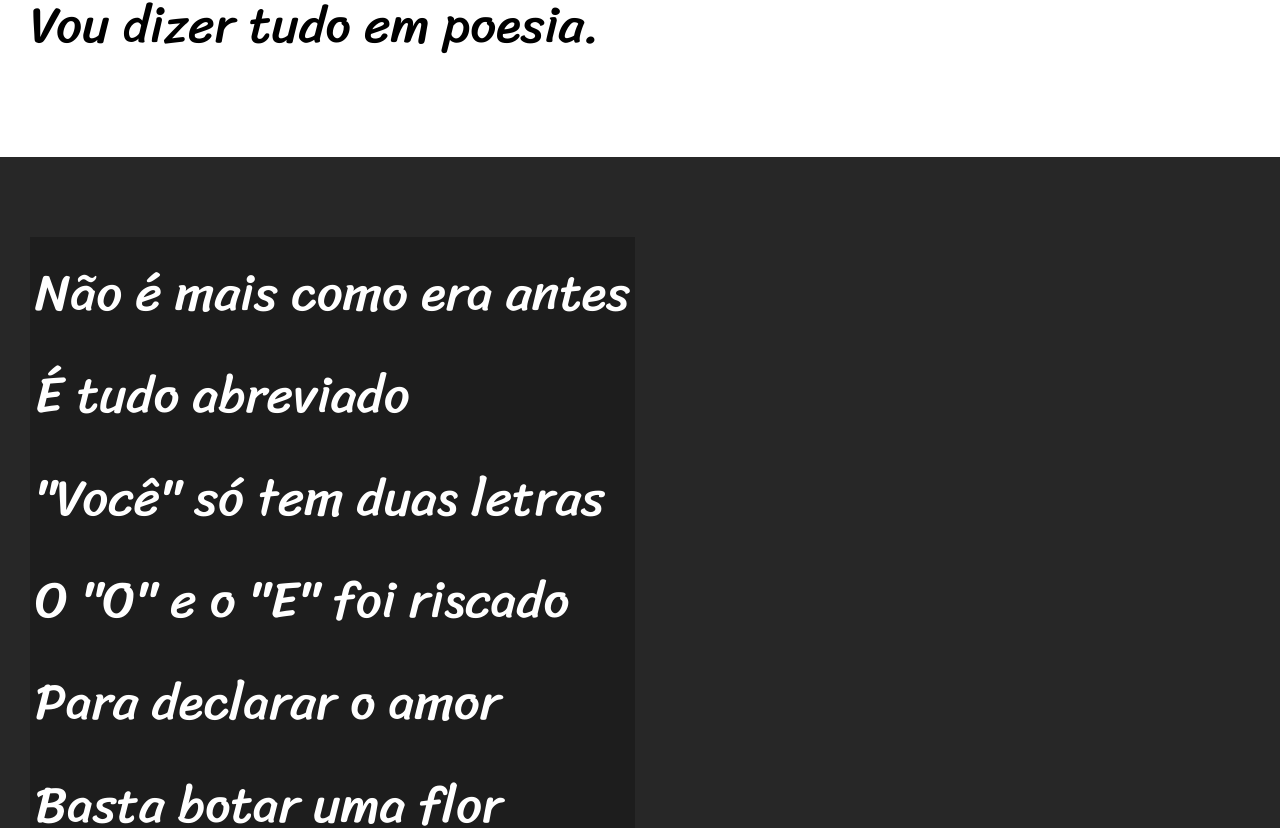
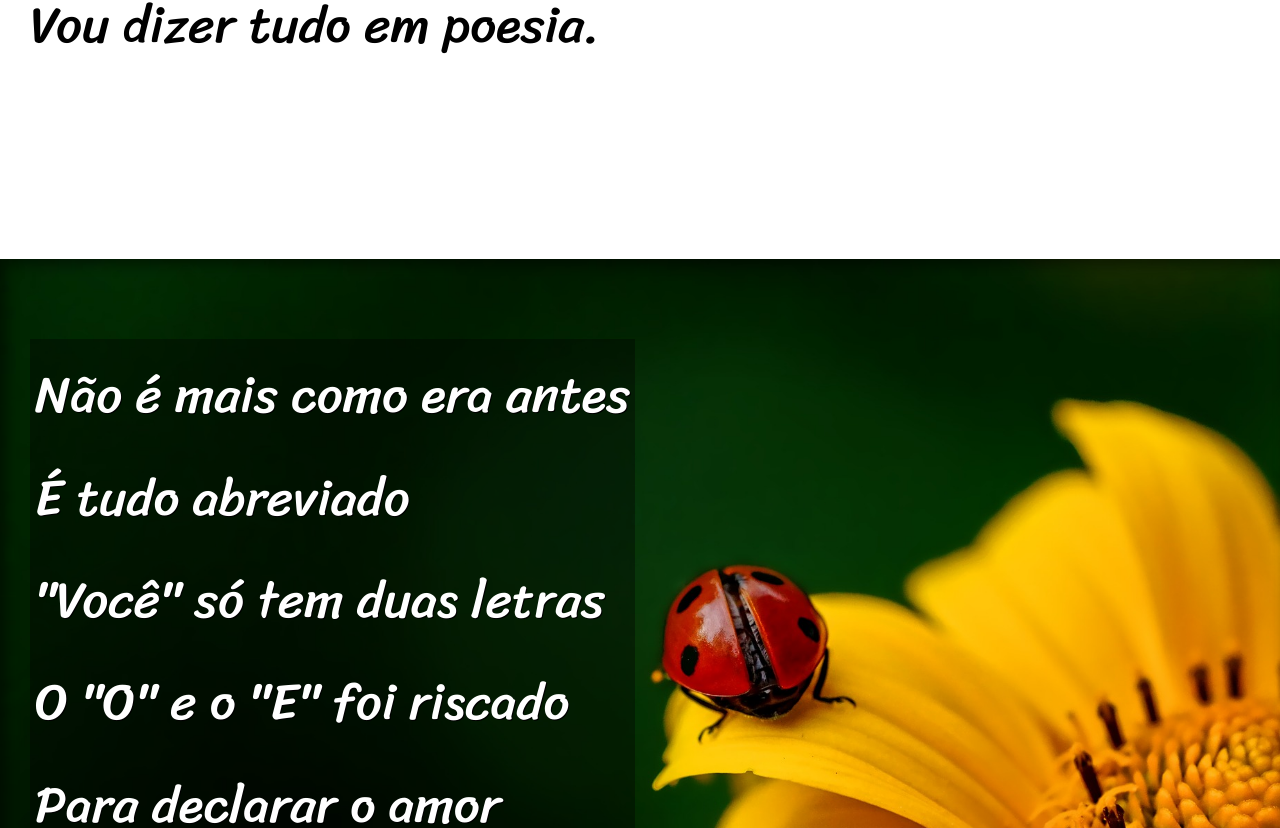
Before and after one commit to rendelli/site-cordel-moderno, a plain HTML site: page index.htm in a window 1280 px wide. Shown: the part 952-1780 px from the top of the page. Drawn offline with Linux system fonts and the light colour scheme.

Commit message:
CSS adjustment

```diff
--- a/estilo/style.css
+++ b/estilo/style.css
@@ -59,6 +59,10 @@ section {
     font-size: 4vw;
 }
 
+section > p {
+    padding-bottom: 2em;
+}
+
 section.normal {
     background-color: white;
     color: black;
@@ -67,12 +71,27 @@ section.normal {
 section.imagem {
     background-color: rgb(39, 39, 39);
     color: white;
+    box-shadow: inset 6px 6px 13px 0px rgba(0, 0, 0, 0.466);
+    background-size: cover;
+    background-attachment: fixed;
 }
 
 section.imagem > p {
     display: inline-block;
     padding: 5px;
-    background-color: rgba(0, 0, 0, 0.254)
+    background-color: rgba(0, 0, 0, 0.363);
+    text-shadow: 1px 1px 0px black;
+}
+
+section#img01 {
+    background-image: url("../imagens/background001.jpg");
+    background-position: right center;
+}
+
+section#img02 {
+    background-image: url("../imagens/background002.jpg");
+
+
 }
 
 footer {
--- a/index.htm
+++ b/index.htm
@@ -30,7 +30,7 @@
 
 
 
-    <section class="imagem">
+    <section class="imagem" id="img01">
         <p>
             Não é mais como era antes <br>
             É tudo abreviado <br>
@@ -66,7 +66,7 @@
 
 
 
-    <section class="imagem">
+    <section class="imagem" id="img02">
         <p>
             Tenho saudade das cartas <br>
             Escritas com a própria mão <br>
```
